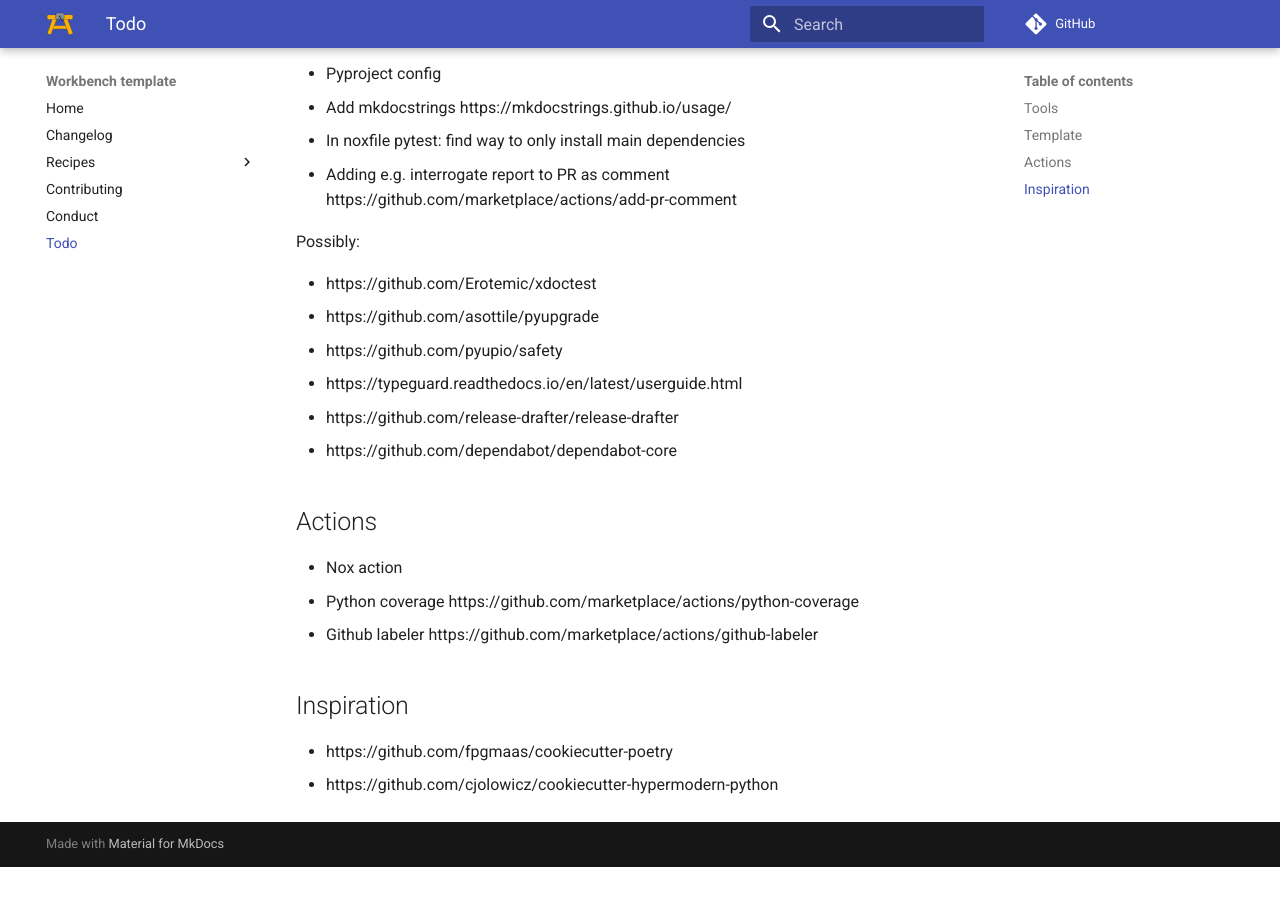
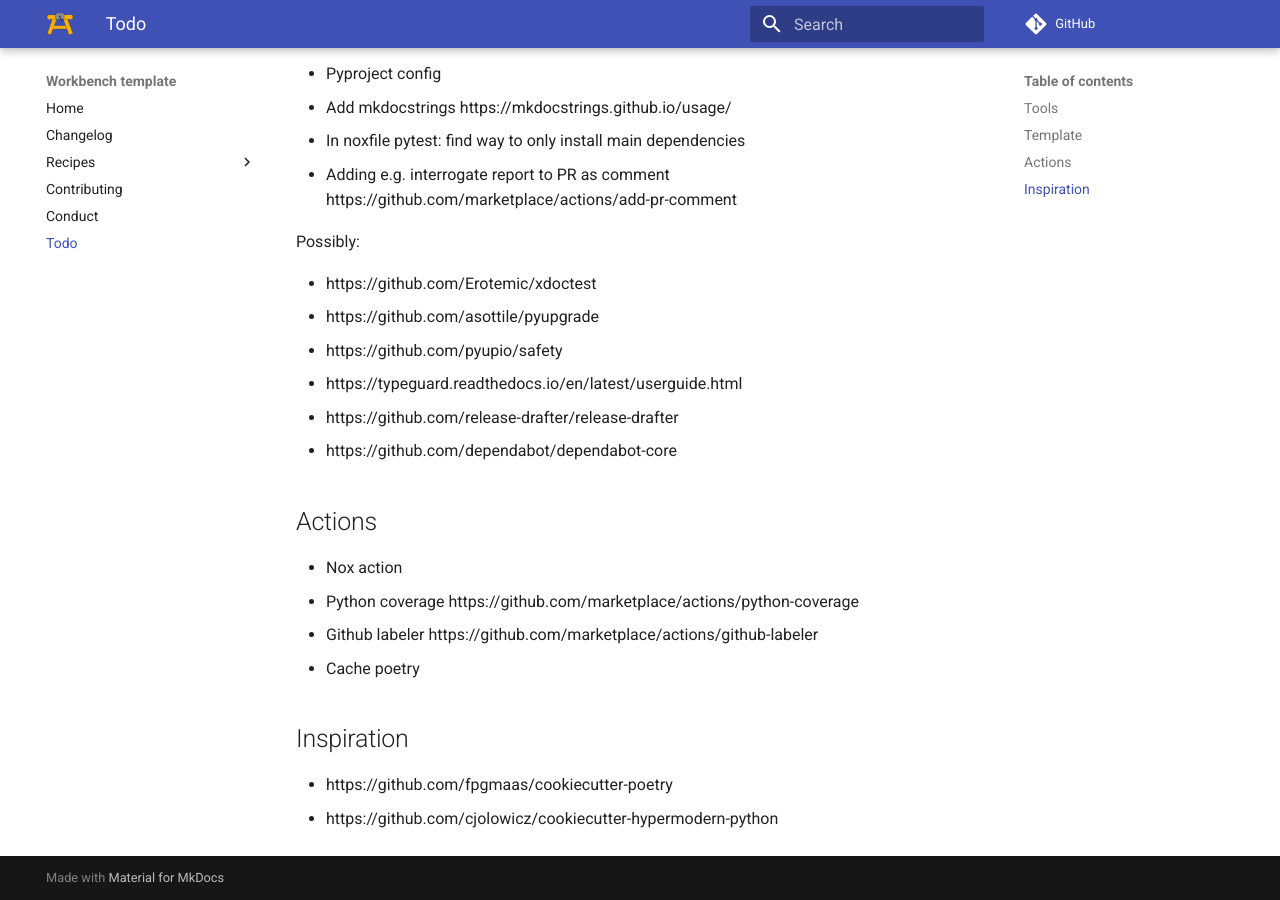
Before and after one commit to py-pkgs/py-pkgs-cookiecutter, an MkDocs documentation site: the page built from docs/todo.md, in a window 1280 px wide and 900 px high, scrolled down 555 px. Built offline with MkDocs 1.6.1 and Material for MkDocs 9.7.7, drawn with Linux system fonts in a browser that asks for light colours; comment, search, counter and statistics services are not loaded; before the commit the page ends 1422 px from its top, so only the background shows below that.

```diff
--- a/TODO.md
+++ b/TODO.md
@@ -31,6 +31,7 @@ Possibly:
 - Nox action
 - Python coverage https://github.com/marketplace/actions/python-coverage
 - Github labeler https://github.com/marketplace/actions/github-labeler
+- Cache poetry
 
 ## Inspiration
 
```
Also changed, not shown: 1 other file.
